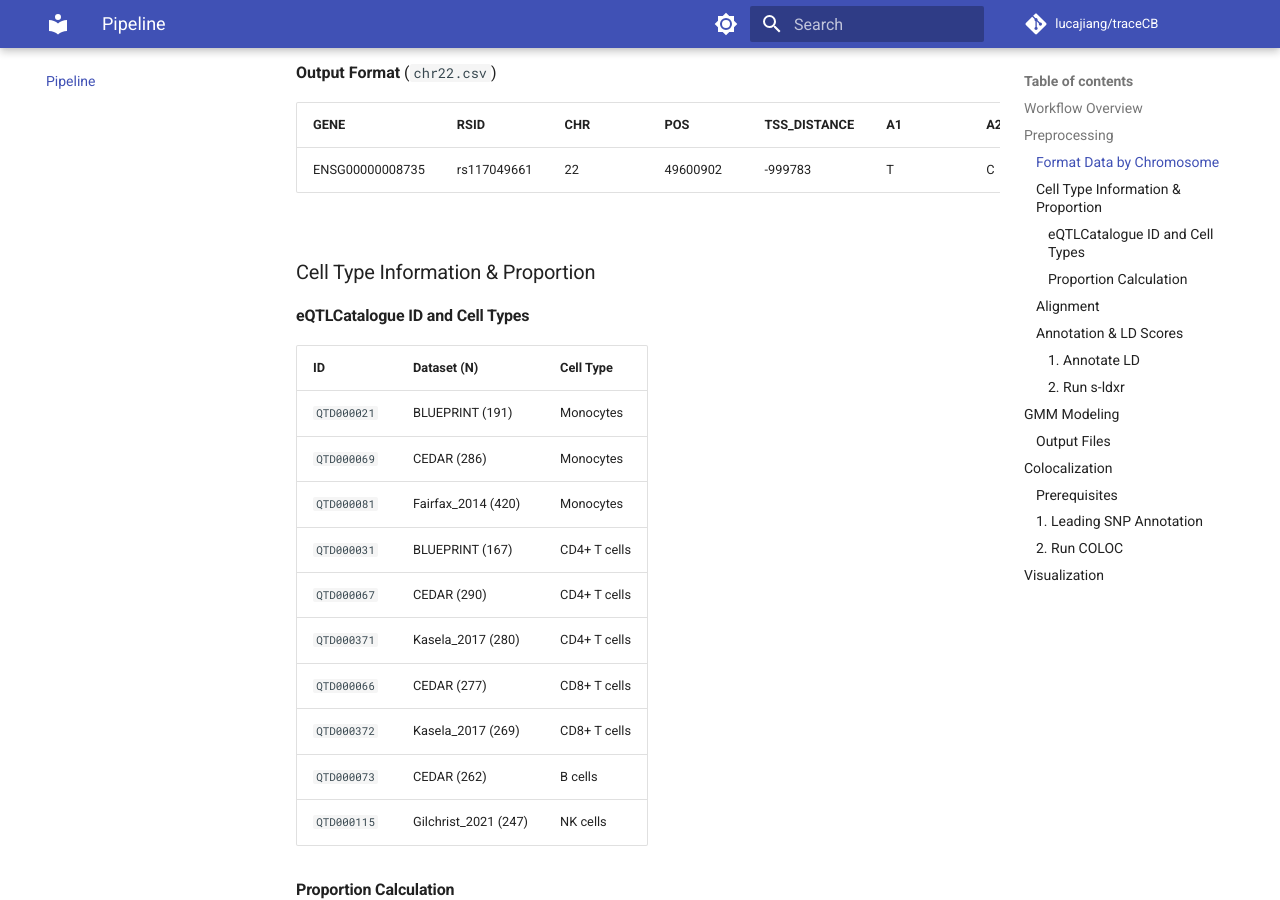
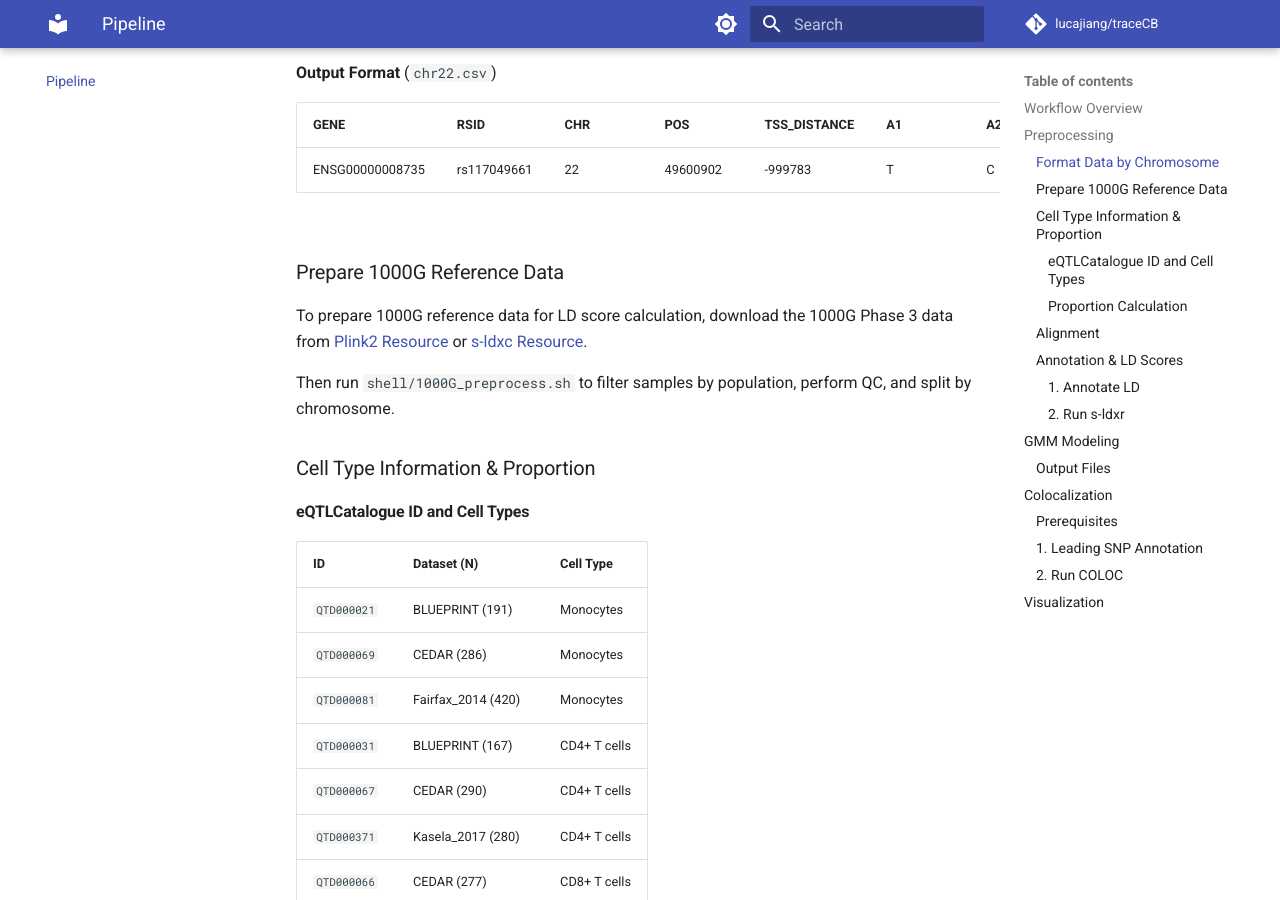
Before and after one commit to LucaJiang/traceCB, an MkDocs documentation site: the page built from docs/pipeline.md, in a window 1280 px wide and 900 px high, scrolled down 1636 px. Built offline with MkDocs 1.6.1 and Material for MkDocs 9.7.7, drawn with Linux system fonts in a browser that asks for light colours; comment, search, counter and statistics services are not loaded.

Commit message:
[add] 1000G process code

```diff
--- a/docs/pipeline.md
+++ b/docs/pipeline.md
@@ -28,7 +28,7 @@ Data Sources:
 *   **GTEx**: [Google Cloud](https://console.cloud.google.com/storage/browser/gtex-resources/GTEx_Analysis_v8_QTLs/GTEx_Analysis_v8_EUR_eQTL_all_associations;tab=objects?inv=1&invt=Ab037A&prefix=&forceOnObjectsSortingFiltering=true) or [Portal](https://www.gtexportal.org/home/downloads/adult-gtex/qtl)
 *   **eQTLGen**: [Official Site](https://www.eqtlgen.org/phase1.html)
 *   **BBJ**: [Official Site](http://jenger.riken.jp/en/result)
-*   **1000G**: [Plink2 Resource](https://www.cog-genomics.org/plink/1.9/resources#phase1)
+*   **1000G**: [Plink2 Resource](https://www.cog-genomics.org/plink/1.9/resources#phase1) or [s-ldxc Resource](https://zenodo.org/records/7768714)
 *   **PopCell (AFR)**: [Nature 2023](https://doi.org/10.1038/s41586-023-06422-9). *Restricted Access* - [Apply Here](https://dataset.owey.io/doi/10.48802/owey.e4qn-9190).
 
 Software:
@@ -110,6 +110,12 @@ To optimize Python loading times, we split and format the data by chromosome.
 
     Please refer to the external repository **[popCell_SARS-CoV-2](https://github.com/h-e-g/popCell_SARS-CoV-2)** for upstream processing scripts.
     Ensure the final output is formatted to match the `traceCB` standard (see other tabs).
+
+### Prepare 1000G Reference Data
+
+To prepare 1000G reference data for LD score calculation, download the 1000G Phase 3 data from [Plink2 Resource](https://www.cog-genomics.org/plink/1.9/resources#phase1) or [s-ldxc Resource](https://zenodo.org/records/7768714).
+
+Then run `shell/1000G_preprocess.sh` to filter samples by population, perform QC, and split by chromosome.
 
 ### Cell Type Information & Proportion
 
```
Also changed, not shown: README.md (+0 -1 lines), docs/index.md (+0 -4 lines), 2 other files.
